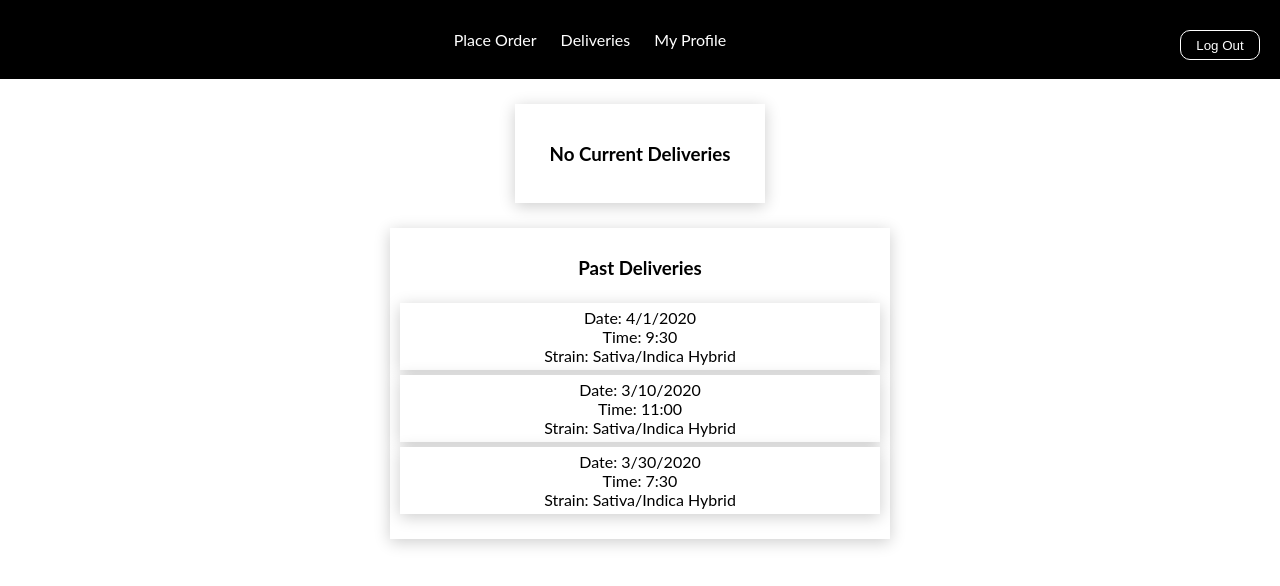
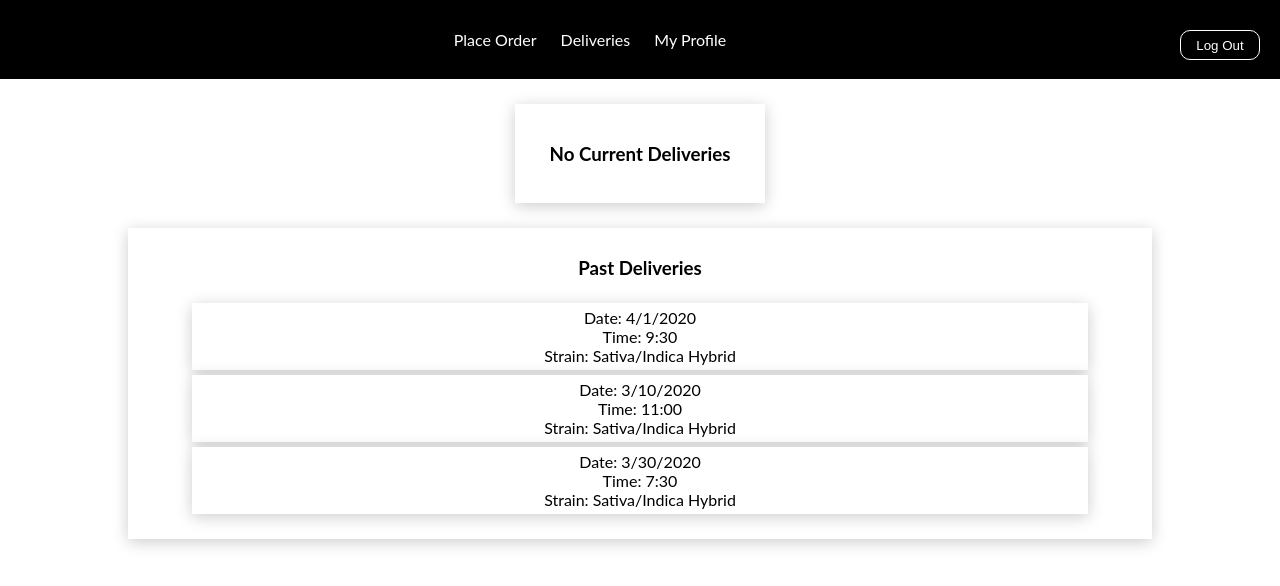
Before and after one commit to Henry-Cook/Delivery, a plain HTML site: page deliveries.html in a window 1280 px wide. Drawn offline with Linux system fonts and the light colour scheme.

Commit message:
Fixed some styling

```diff
--- a/style/style.css
+++ b/style/style.css
@@ -238,7 +238,7 @@ hr {
   flex-direction: column;
   justify-content: center;
   align-items: center;
-  width: 500px;
+  width: 80vw;
   background: white;
   text-align: center;
   padding: 10px 0 25px 0;
@@ -246,7 +246,7 @@ hr {
   margin: 25px 0 0 0;
 }
 .pastData{
-  width: 480px;
+  width: 70vw;
   background: white;
   text-align: center;
   padding: 5px 0 5px 0;
```
